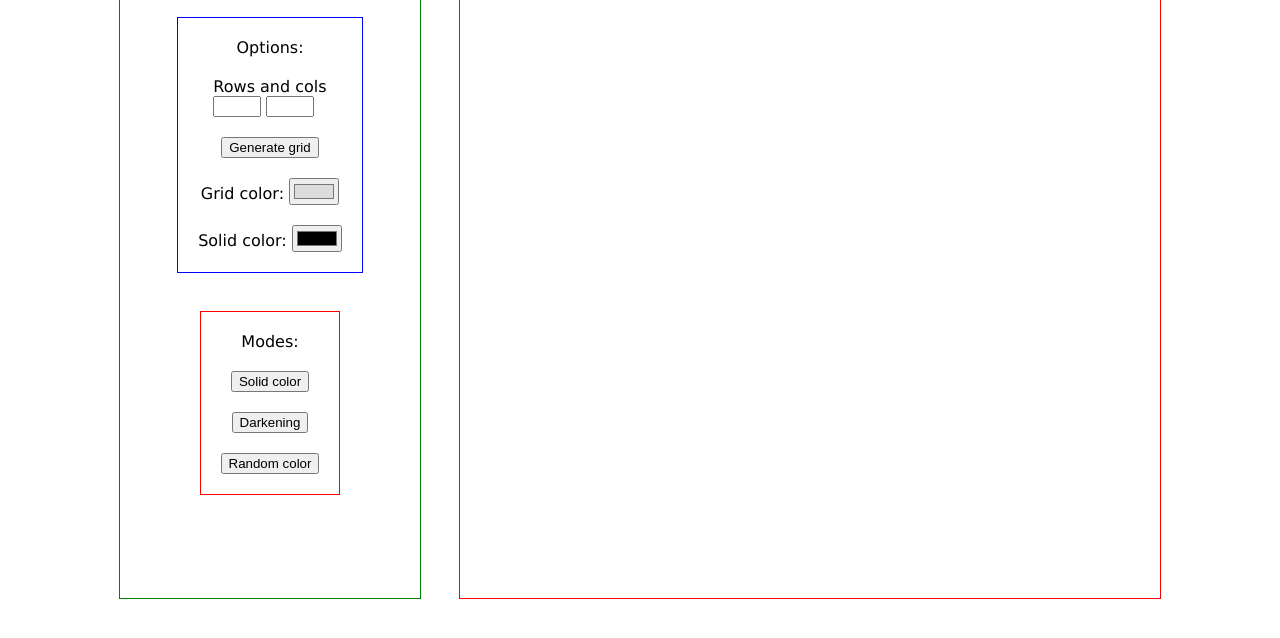
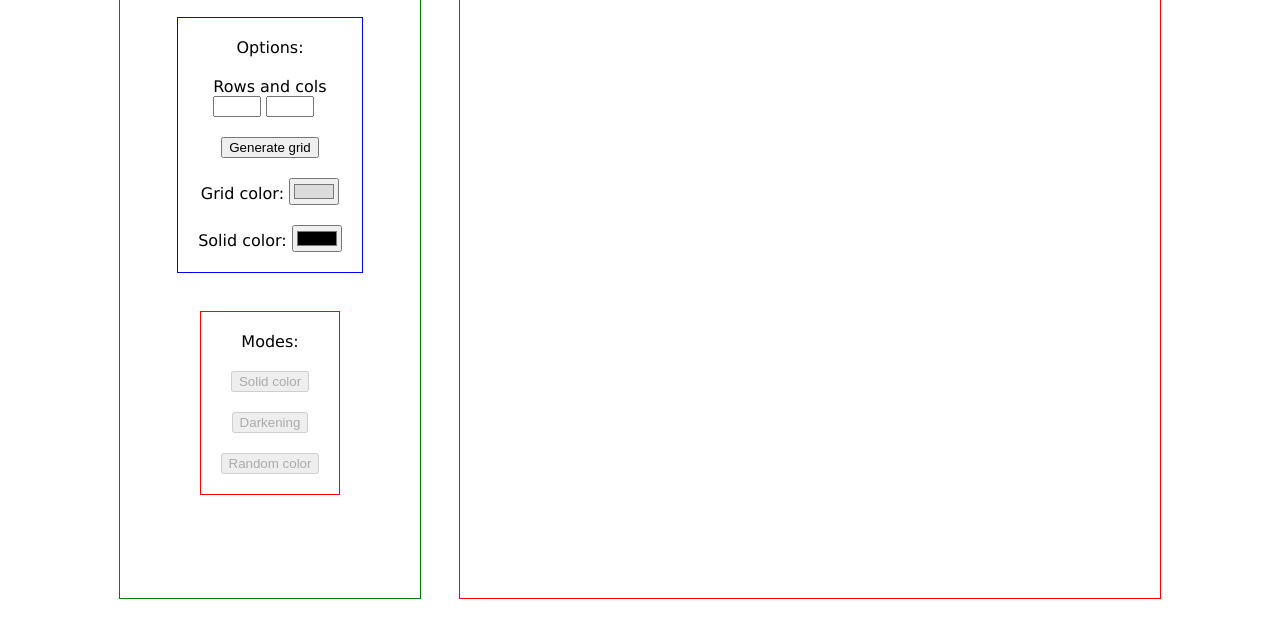
Before and after one commit to spiderdog22/etch-a-sketch, a plain HTML site: page index.html in a window 1280 px wide. Shown: the part 152-790 px from the top of the page. Drawn offline with Linux system fonts and the light colour scheme.

Commit message:
Disable mode buttons by default

```diff
--- a/index.html
+++ b/index.html
@@ -26,9 +26,9 @@
         </div>
         <div class="modes">
             Modes:
-            <button id="mode-solid-color">Solid color</button>
-            <button id="mode-darkening">Darkening</button>
-            <button id="mode-random">Random color</button>
+            <button id="mode-solid-color" disabled>Solid color</button>
+            <button id="mode-darkening" disabled>Darkening</button>
+            <button id="mode-random" disabled>Random color</button>
         </div>
     </div>
 
```
